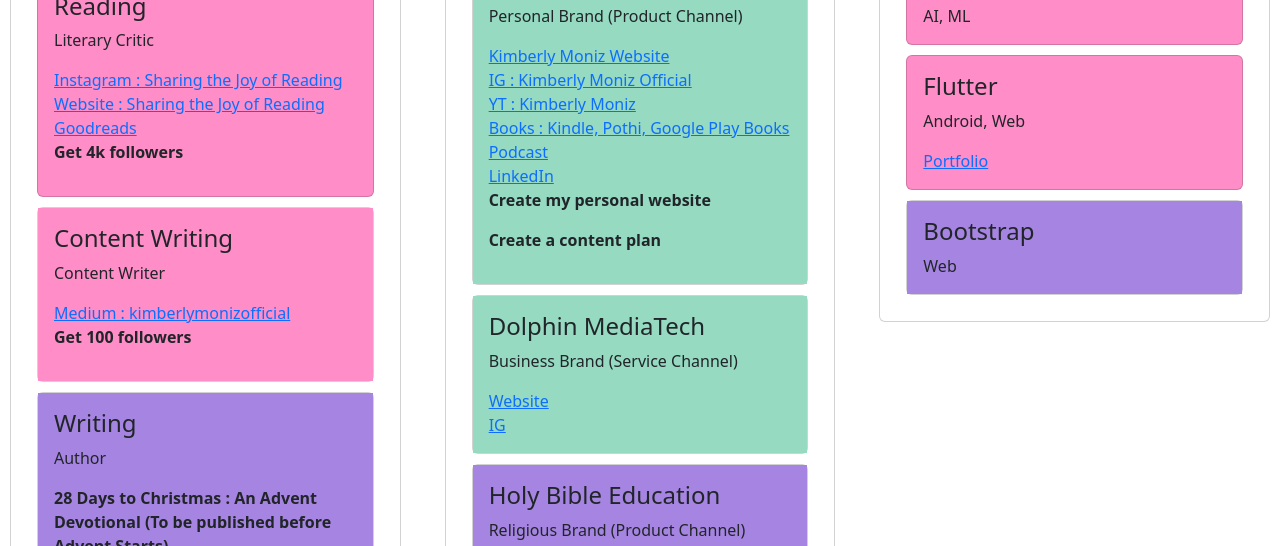
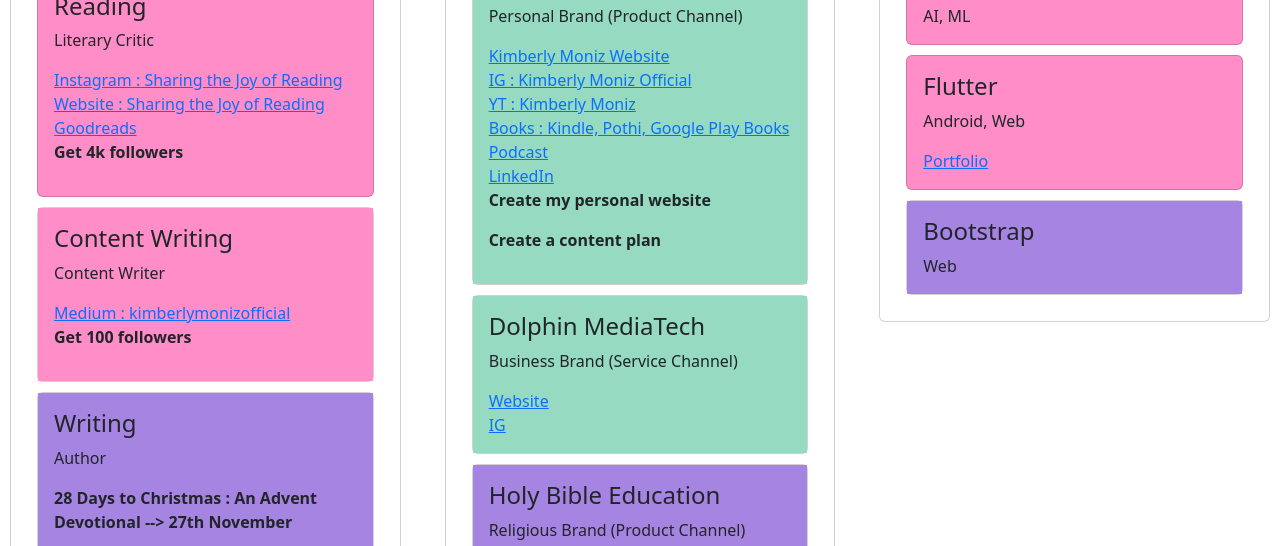
Before and after one commit to KimberlyMoniz/LifeDashboard, a plain HTML site: page index.html in a window 1280 px wide. Shown: the part 254-800 px from the top of the page. Drawn offline with nearby package versions, Linux system fonts and the light colour scheme.

Commit message:
Update index.html

```diff
--- a/index.html
+++ b/index.html
@@ -52,7 +52,7 @@
                 <div class="card-body bg-progress">
                     <h4 class="card-title">Writing</h4>
                     <p class="card-text">Author</p>
-                    <blockquote><b>28 Days to Christmas : An Advent Devotional (To be published before Advent Starts)</b></blockquote>
+                    <blockquote><b>28 Days to Christmas : An Advent Devotional --> 27th November</b></blockquote>
                 </div>
             </div>
 
```
